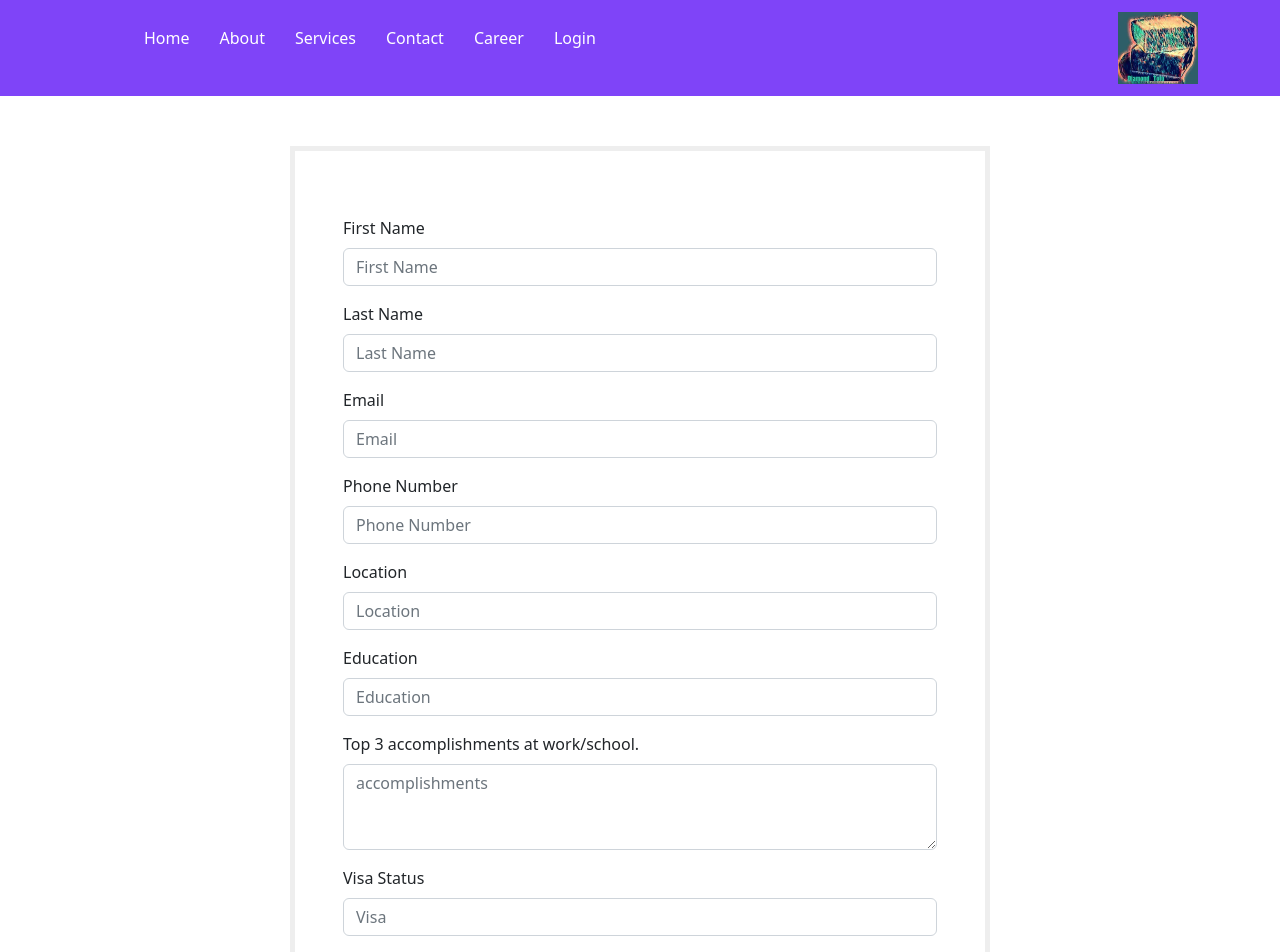
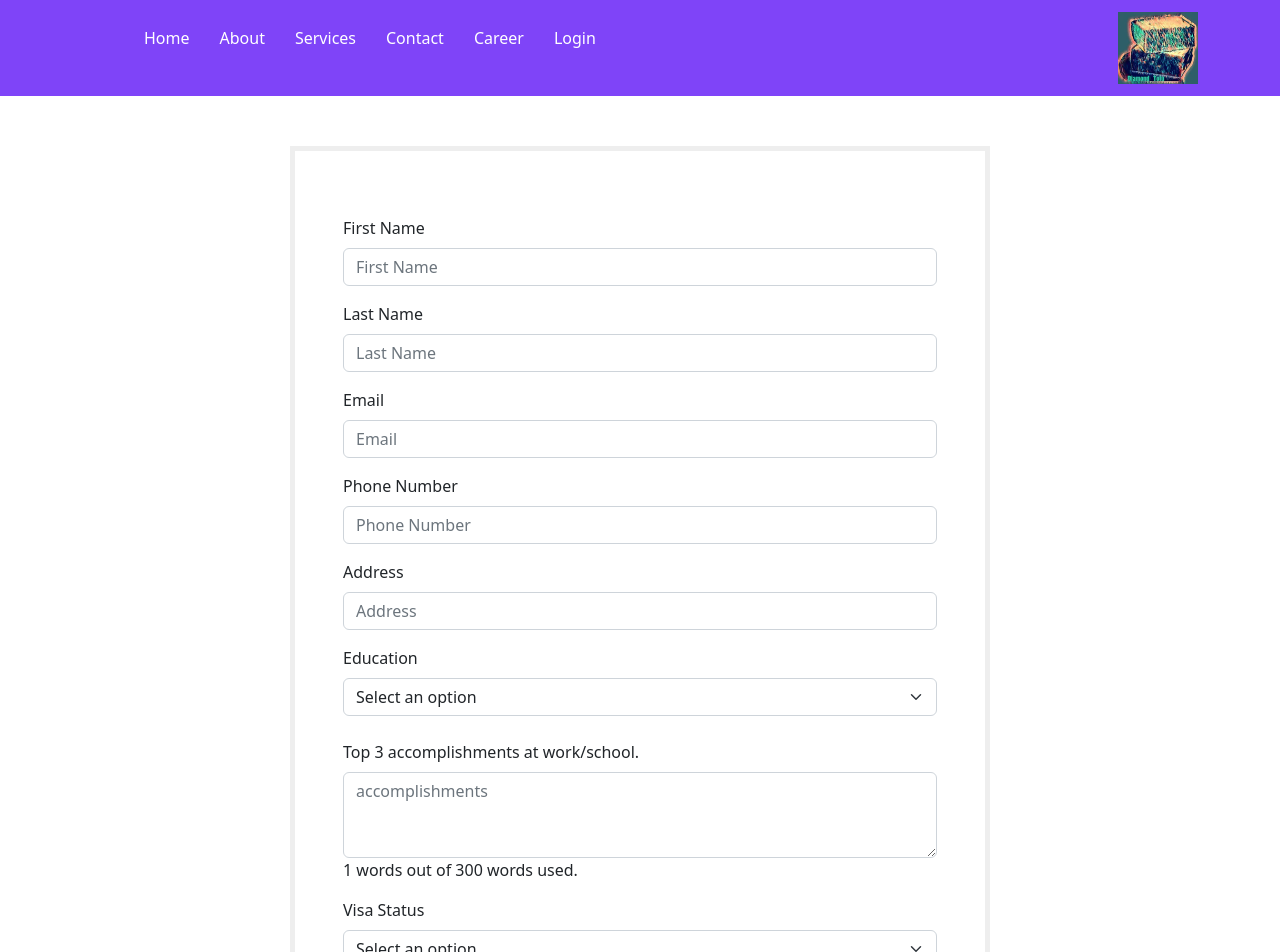
Before and after one commit to 52147/Diamond-Tofu-Careers-Client, a React (Create React App) app: page /form in a window 1280 px wide. Shown: the top 952 px of the page. Built offline with nearby package versions, Linux system fonts and the light colour scheme; no server answers.

Commit message:
update the form data

```diff
--- a/src/components/form/FormComponent.jsx
+++ b/src/components/form/FormComponent.jsx
@@ -6,6 +6,8 @@ import axios from "axios";
 import emailjs from "@emailjs/browser";
 
 export const FormComponent = ({ setTitle, setDocument, setUid }) => {
+  const MAX_WORD_LIMIT = 300;
+
   const apply = localStorage.getItem("apply");
   console.log(apply);
   let [position, setPosition] = useState("");
@@ -31,7 +33,7 @@ export const FormComponent = ({ setTitle, setDocument, setUid }) => {
   let [firstN, setUsername] = useState("");
   let [lastN, setlastname] = useState("");
   let [email, setEmail] = useState("");
-  let [location, setLocation] = useState("");
+  let [address, setAddress] = useState("");
   let [education, setEducation] = useState("");
   let [accomplish, setAccomplish] = useState("");
   let [visa, setVisa] = useState("");
@@ -72,7 +74,7 @@ export const FormComponent = ({ setTitle, setDocument, setUid }) => {
       !lastN ||
       !email ||
       !phone ||
-      !location ||
+      !address ||
       !education ||
       !accomplish ||
       !visa ||
@@ -92,7 +94,7 @@ export const FormComponent = ({ setTitle, setDocument, setUid }) => {
       title: position, // PM | full-time ...
       email: email,
       phone: phone,
-      location: location,
+      address: address,
       education: education,
       accomplish: accomplish,
       visa: visa,
@@ -136,6 +138,13 @@ export const FormComponent = ({ setTitle, setDocument, setUid }) => {
         }
       );
   }
+  const handleInputChange = (event) => {
+    const inputValue = event.target.value;
+    const words = inputValue.split(" ");
+    if (words.length <= MAX_WORD_LIMIT) {
+      setAccomplish(inputValue);
+    }
+  };
 
   return (
     <>
@@ -199,32 +208,33 @@ export const FormComponent = ({ setTitle, setDocument, setUid }) => {
                   onChange={(event) => setPhone(event.target.value)}
                 />
               </Form.Group>
-
               <Form.Group
                 className="mb-3"
                 controlId="exampleForm.ControlInput1"
               >
-                <Form.Label>Location</Form.Label>
+                <Form.Label>Address</Form.Label>
                 <Form.Control
                   type="text"
-                  placeholder="Location"
-                  value={location}
-                  onChange={(event) => setLocation(event.target.value)}
+                  placeholder="Address"
+                  value={address}
+                  onChange={(event) => setAddress(event.target.value)}
                 />
               </Form.Group>
 
-              <Form.Group
-                className="mb-3"
-                controlId="exampleForm.ControlInput1"
-              >
+              <Form.Group>
                 <Form.Label>Education</Form.Label>
-                <Form.Control
-                  type="text"
-                  placeholder="Education"
+                <Form.Select
                   value={education}
                   onChange={(event) => setEducation(event.target.value)}
-                />
+                >
+                  <option value="">Select an option</option>
+                  <option value="university">University</option>
+                  <option value="graduate">Graduate</option>
+                  <option value="high-school">High School</option>
+                  <option value="phd">PhD</option>
+                </Form.Select>
               </Form.Group>
+              <br />
 
               <Form.Group
                 className="mb-3"
@@ -234,24 +244,29 @@ export const FormComponent = ({ setTitle, setDocument, setUid }) => {
                 <Form.Control
                   as="textarea"
                   rows={3}
-                  type="text"
                   placeholder="accomplishments"
                   value={accomplish}
-                  onChange={(event) => setAccomplish(event.target.value)}
+                  onChange={handleInputChange}
                 />
+                <div>{`${
+                  accomplish.split(" ").length
+                } words out of ${MAX_WORD_LIMIT} words used.`}</div>
               </Form.Group>
 
               <Form.Group
                 className="mb-3"
-                controlId="exampleForm.ControlTextarea1"
+                controlId="exampleForm.ControlSelect1"
               >
-                <Form.Label> Visa Status</Form.Label>
-                <Form.Control
-                  type="text"
-                  placeholder="Visa"
+                <Form.Label>Visa Status</Form.Label>
+                <Form.Select
                   value={visa}
                   onChange={(event) => setVisa(event.target.value)}
-                />
+                >
+                  <option value="">Select an option</option>
+                  <option value="us-citizen">US Citizen</option>
+                  <option value="green-card">Green Card Holder</option>
+                  <option value="f1">F-1</option>
+                </Form.Select>
               </Form.Group>
 
               <Form.Group
--- a/src/components/table/TableRow.jsx
+++ b/src/components/table/TableRow.jsx
@@ -15,6 +15,7 @@ export const TableRow = ({ items }) => {
 
     // Replace with your own template parameter values
     const templateParams = {
+      from_name: "Diamond Tofu",
       user_email: item.email,
       user_name: item.first_name + " " + item.last_name,
       message: "Your application be reviewed.",
```
